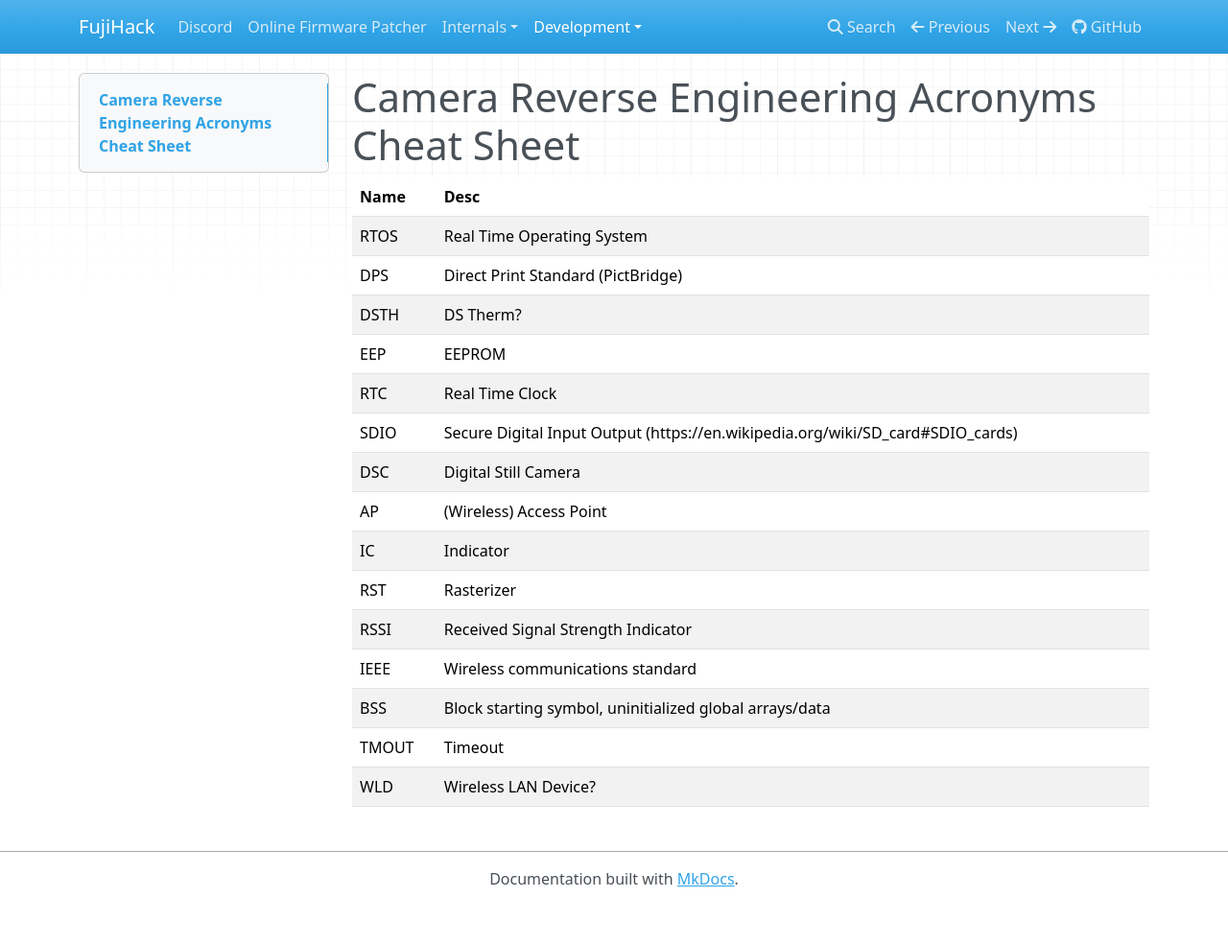
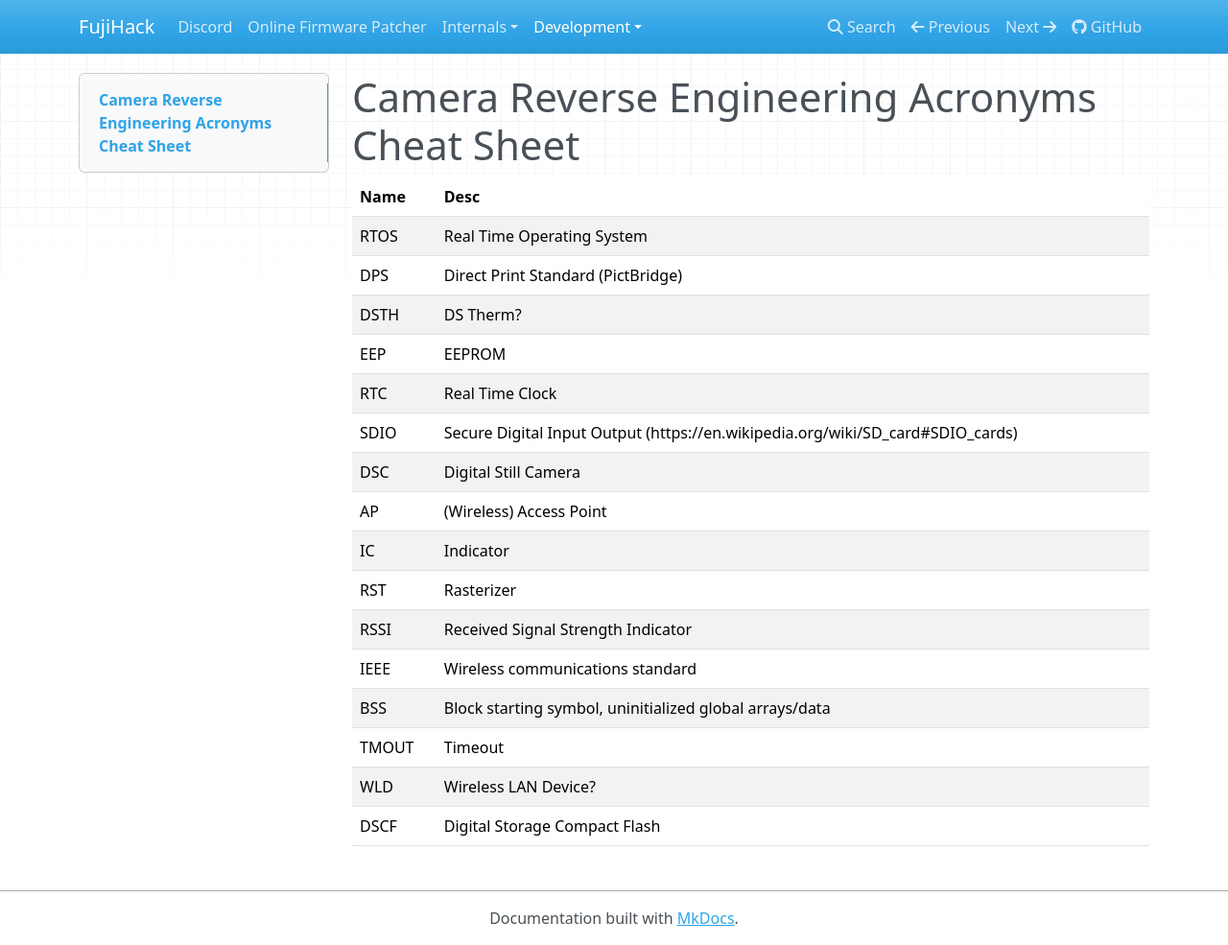
Before and after one commit to fujihack/wiki, an MkDocs documentation site: the page built from docs/words.md, in a window 1280 px wide and 985 px high. Shown: the whole window at 96% size. Built offline with MkDocs 1.6.1, drawn with Linux system fonts in a browser that asks for light colours; nearby versions of some CDN libraries.

Commit message:
Update words.md

```diff
--- a/docs/words.md
+++ b/docs/words.md
@@ -16,3 +16,4 @@
 | BSS | Block starting symbol, uninitialized global arrays/data |
 | TMOUT | Timeout |
 | WLD | Wireless LAN Device? |
+| DSCF | Digital Storage Compact Flash |
```
